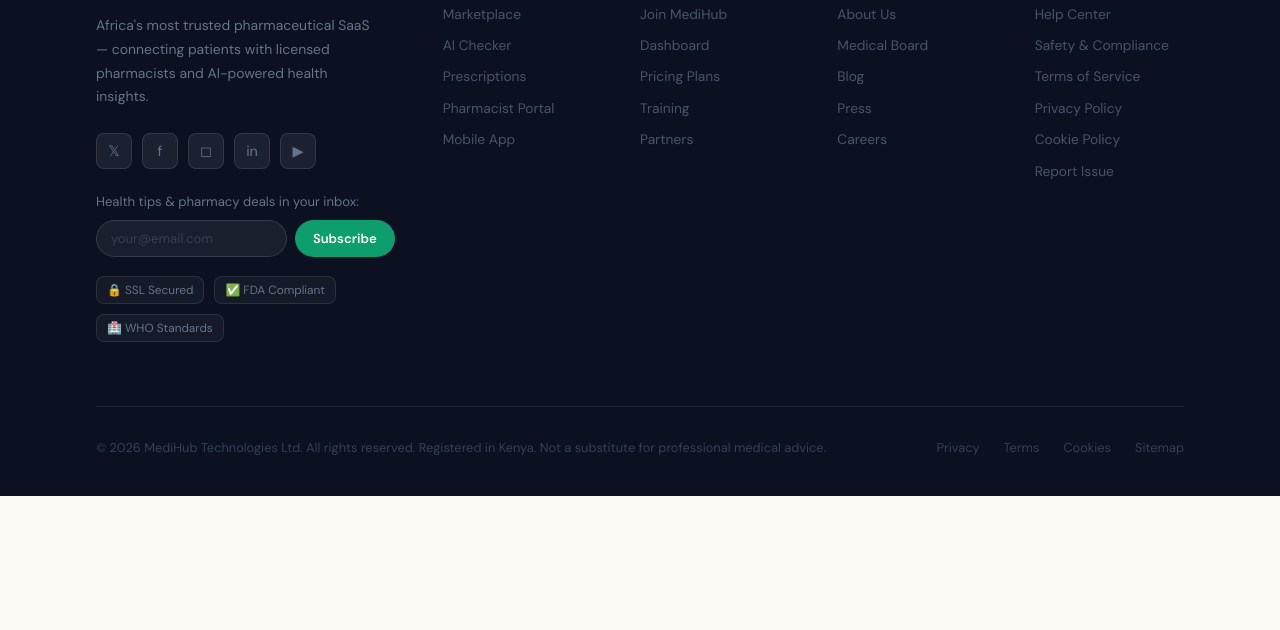
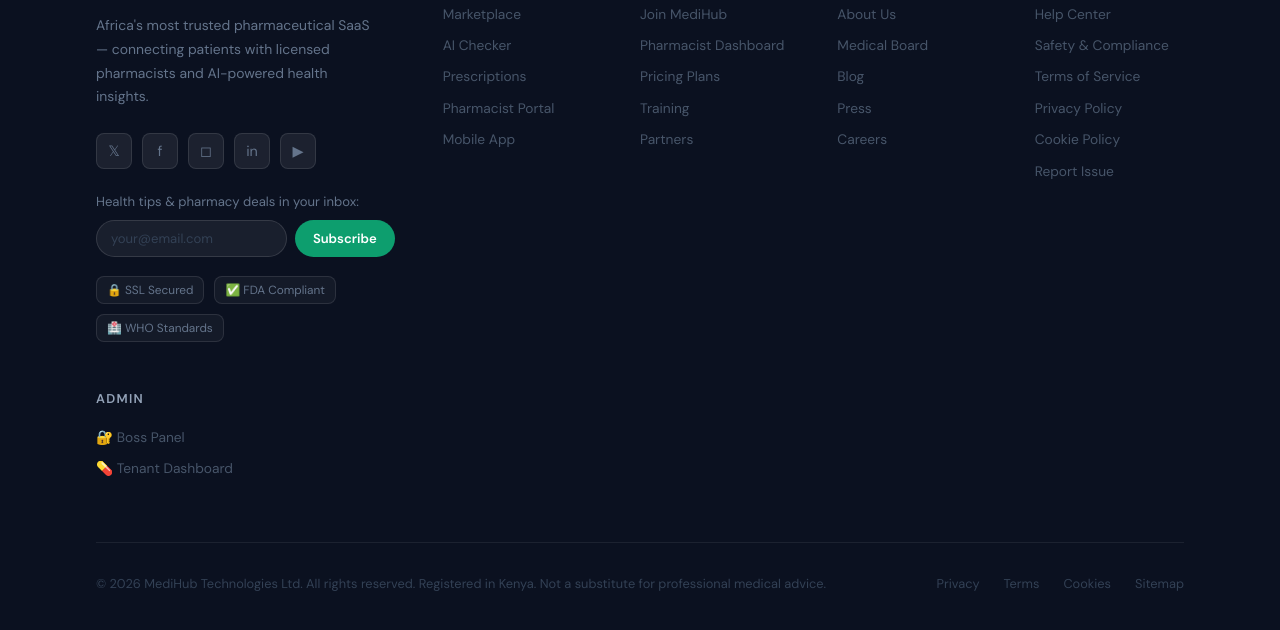
Before and after one commit to Zetnad/pharmaceutical-e-commerce-, a plain HTML site: page index.html in a window 1280 px wide. Shown: the part 3160-3790 px from the top of the page. Before the commit the page ends 3656 px from the top, so only its background shows below. Drawn offline with nearby package versions, Linux system fonts and the light colour scheme; no server answers.

Commit message:
feat: add Boss Panel & Tenant Dashboard links to footer, remove auth gates for dev mode

```diff
--- a/index.html
+++ b/index.html
@@ -2049,7 +2049,7 @@
           <h5>Pharmacists</h5>
           <ul>
             <li><a onclick="go('pharm')">Join MediHub</a></li>
-            <li><a>Dashboard</a></li>
+            <li><a href="pharmacist-panel.html">Pharmacist Dashboard</a></li>
             <li><a onclick="go('price')">Pricing Plans</a></li>
             <li><a>Training</a></li>
             <li><a>Partners</a></li>
@@ -2074,6 +2074,13 @@
             <li><a>Privacy Policy</a></li>
             <li><a>Cookie Policy</a></li>
             <li><a>Report Issue</a></li>
+          </ul>
+        </div>
+        <div class="f-col">
+          <h5>Admin</h5>
+          <ul>
+            <li><a href="boss-panel.html">🔐 Boss Panel</a></li>
+            <li><a href="pharmacist-panel.html">💊 Tenant Dashboard</a></li>
           </ul>
         </div>
       </div>
```
Also changed, not shown: boss-panel.html (+6 -4 lines), pharmacist-panel.html (+6 -4 lines).
